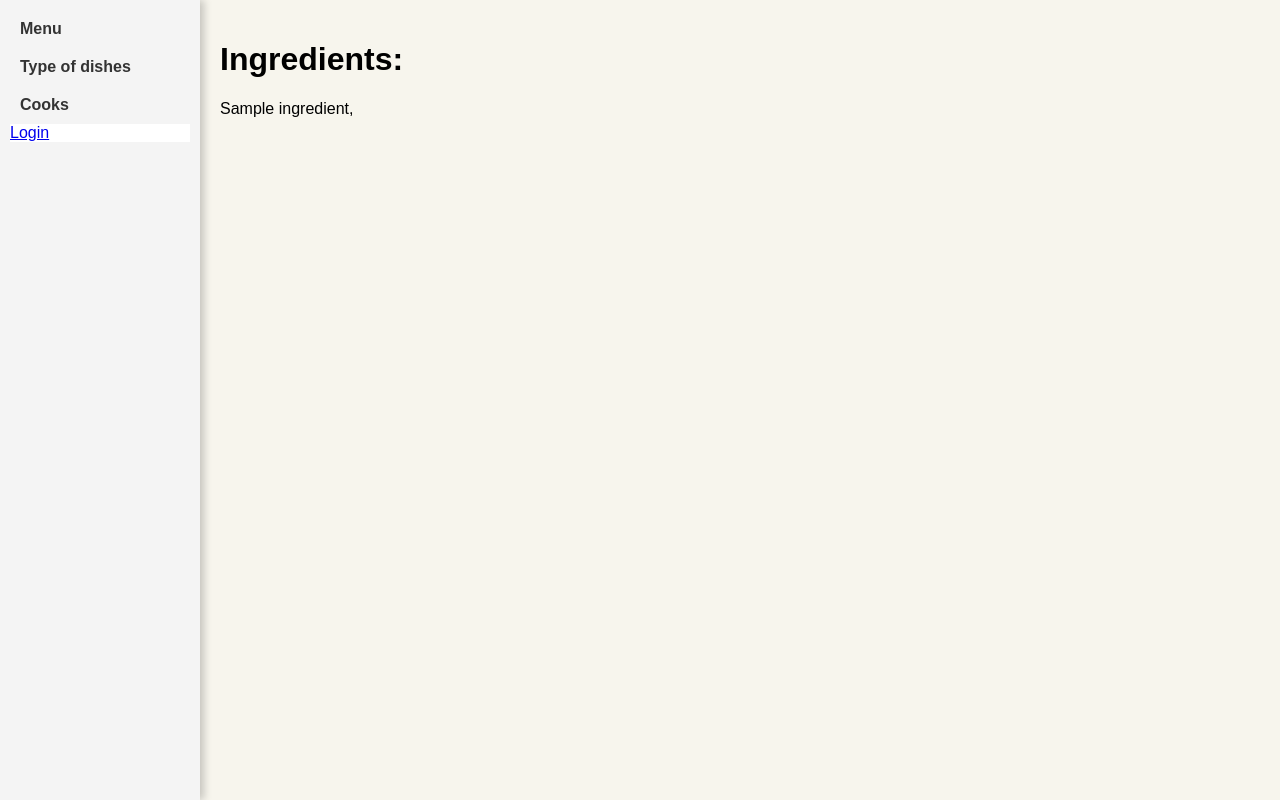
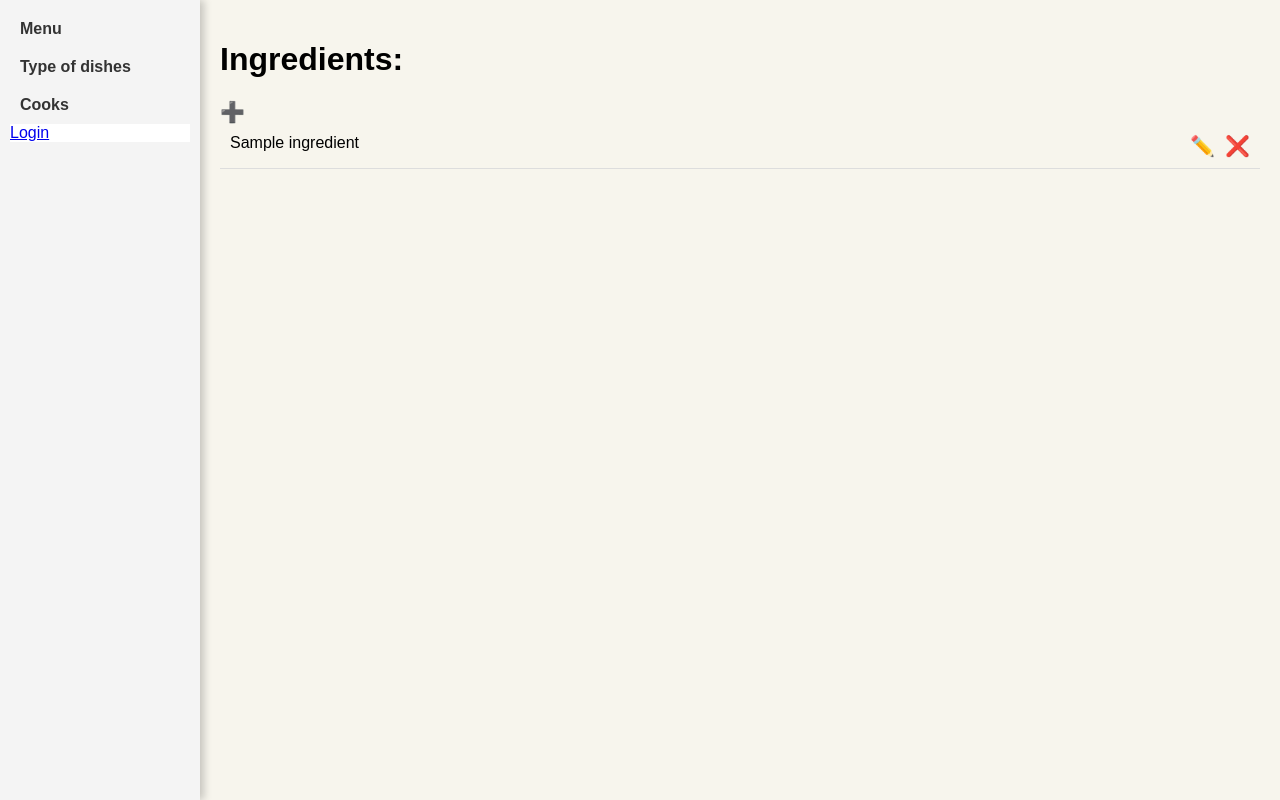
Before and after one commit to DimaYankovskiy/kitchen-service, a Django app: template templates/kitchen/ingredient_list.html in a window 1280 px wide. Run offline with Django 5.2, Linux system fonts and the light colour scheme; the template is opened without the code that fills it: most values are stand-ins (such as "Sample title", 1, 10 or a date in 2020).

Commit message:
create/update/delete for Ingredient model

```diff
--- a/kitchen/urls.py
+++ b/kitchen/urls.py
@@ -2,12 +2,16 @@ from django.contrib.auth import views as auth_views
 from django.urls import path
 
 from kitchen.views import DishTypeListView, IngredientListView, DishListView, DishDetailedView, DishUpdateView, \
-    DishCreateView, DishDeleteView
+    DishCreateView, DishDeleteView, IngredientCreateView, IngredientUpdateView, IngredientDeleteView
 
 urlpatterns = [
     # path("", index, name="index"),
     path("dish-types/", DishTypeListView.as_view(), name="dish-type-list"),
     path("ingredients/", IngredientListView.as_view(), name="ingredient-list"),
+    path("ingredient/create/", IngredientCreateView.as_view(), name="ingredient-create"),
+    path("ingredient/<int:pk>/update/", IngredientUpdateView.as_view(), name="ingredient-update"),
+    path("ingredient/<int:pk>/delete/", IngredientDeleteView.as_view(), name="ingredient-delete"),
+
     path("", DishListView.as_view(), name="dish-list"),
     path("dish/<int:pk>/", DishDetailedView.as_view(), name="dish-detail"),
     path("dish/create/", DishCreateView.as_view(), name="dish-create"),
--- a/static/css/styles.css
+++ b/static/css/styles.css
@@ -260,3 +260,41 @@ body {
 .delete-confirmation .btn-cancel:hover {
     background-color: #45a049;
 }
+
+/* ingredients */
+
+.ingredient-list {
+    width: 100%;
+    margin: 0 auto;
+    border-collapse: collapse;
+}
+
+.ingredient-header, .ingredient-item {
+    display: flex;
+    justify-content: space-between;
+    padding: 10px;
+    border-bottom: 1px solid #ddd;
+}
+
+.ingredient-header {
+    font-weight: bold;
+}
+
+.ingredient-name {
+    flex: 1;
+}
+
+.ingredient-actions {
+    display: flex;
+    gap: 10px;
+}
+
+.ingredient-add, .ingredient-edit, .ingredient-delete {
+    text-decoration: none;
+    font-size: 20px;
+    cursor: pointer;
+}
+
+.ingredient-add:hover, .ingredient-edit:hover, .ingredient-delete:hover {
+    opacity: 0.7;
+}
--- a/templates/kitchen/ingredient_list.html
+++ b/templates/kitchen/ingredient_list.html
@@ -2,9 +2,16 @@
 
 {% block content %}
   <h1>Ingredients:</h1>
+  <a href="{% url 'kitchen:ingredient-create' %}" class="ingredient-add" >➕</a>
   {% if ingredient_list %}
       {% for ingredient in ingredient_list %}
-        {{ ingredient.name }},
+        <div class="ingredient-item">
+        <span class="ingredient-name">{{ ingredient.name }}</span>
+        <span class="ingredient-actions">
+          <a href="{% url 'kitchen:ingredient-update' ingredient.pk %}" class="ingredient-edit">✏️</a>
+          <a href="{% url 'kitchen:ingredient-delete' ingredient.pk %}" class="ingredient-delete">❌</a>
+        </span>
+      </div>
       {% endfor %}
   {% else %}
     <p>No ingredients</p>
```
Also changed, not shown: kitchen/views.py (+20 -0 lines), templates/kitchen/ingredient_confirm_delete.html (added, +13 -0 lines), templates/kitchen/ingredient_form.html (added, +11 -0 lines).
